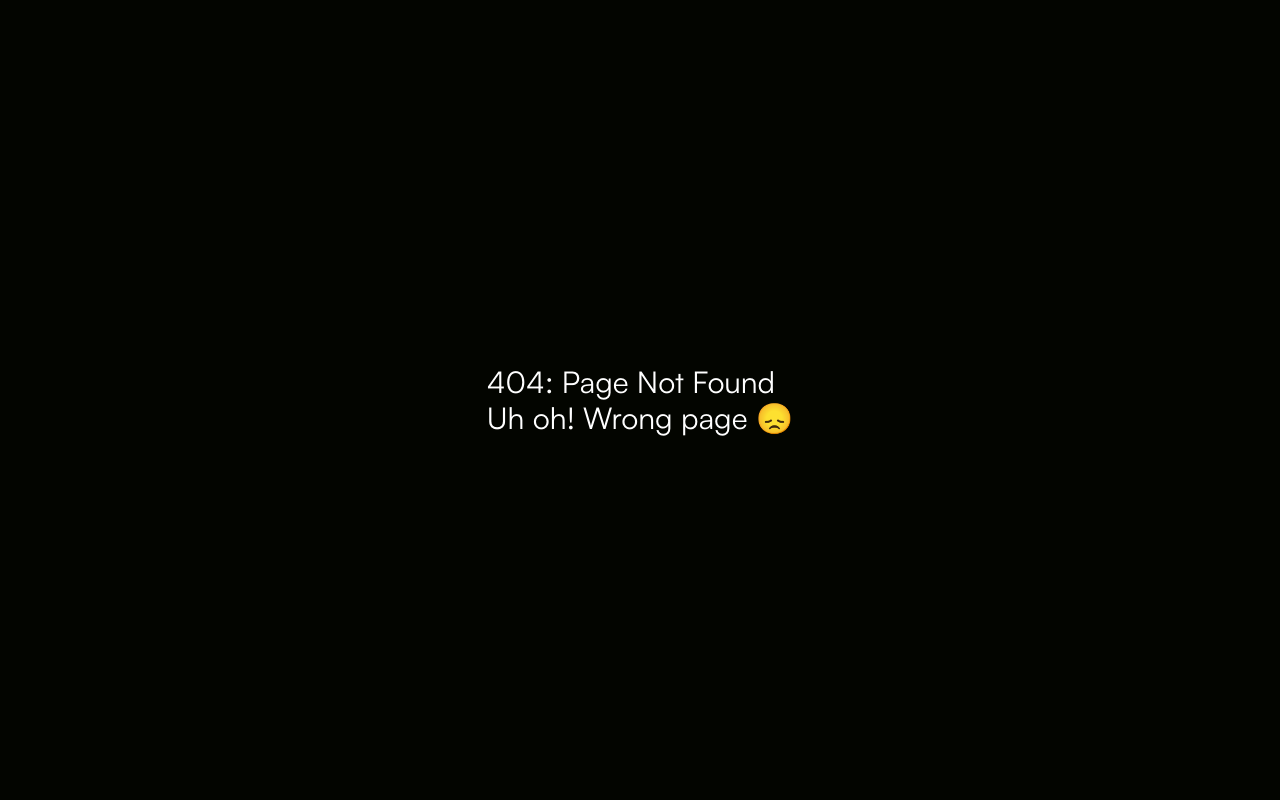
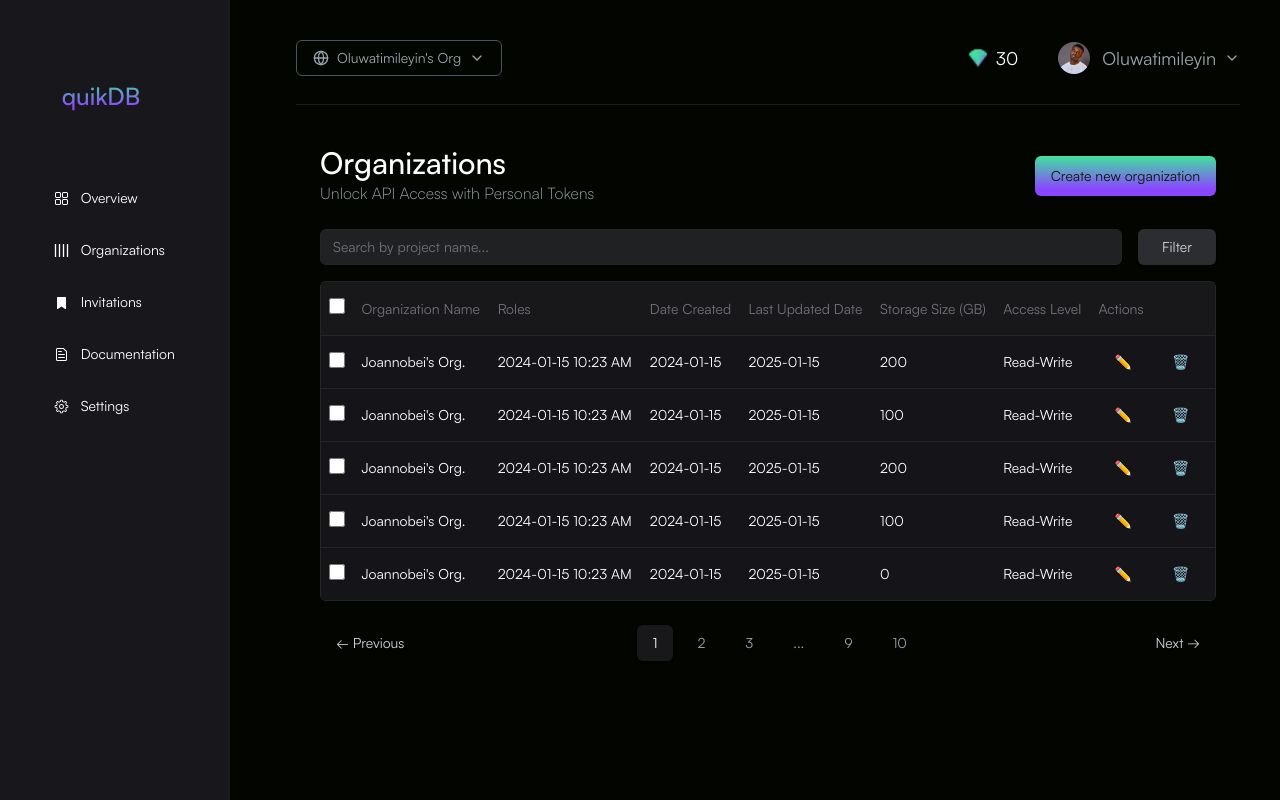
Before and after one commit to quikdb/quikdb-app-beta, a React (Vite) app in the folder src/app_frontend/: page /organizations/list-organizations in a window 1280 px wide. Before the commit this address had no page. Built offline with nearby package versions, Linux system fonts and the light colour scheme.

Commit message:
Merge branch 'main' of github.com:quikdb/quikdb-app-beta into victory

```diff
--- /dev/null
+++ b/src/app_frontend/src/pages/organization/ListOrganizations.tsx
@@ -0,0 +1,189 @@
+import { Link } from 'react-router-dom';
+import { Button } from '@/components/ui/button';
+import { Input } from '@/components/ui/input';
+import { Table, TableHeader, TableBody, TableRow, TableHead, TableCell } from '@/components/ui/table';
+import { useState } from 'react';
+
+const ListOrganizations = () => {
+  const organizations = [
+    {
+      id: 1,
+      name: "Joannobei's Org.",
+      roles: '2024-01-15 10:23 AM',
+      dateCreated: '2024-01-15',
+      lastUpdated: '2025-01-15',
+      storage: '200',
+      clusters: '0 clusters',
+      accessLevel: 'Read-Write',
+    },
+    {
+      id: 2,
+      name: "Joannobei's Org.",
+      roles: '2024-01-15 10:23 AM',
+      dateCreated: '2024-01-15',
+      lastUpdated: '2025-01-15',
+      storage: '100',
+      clusters: '0 clusters',
+      accessLevel: 'Read-Write',
+    },
+    {
+      id: 3,
+      name: "Joannobei's Org.",
+      roles: '2024-01-15 10:23 AM',
+      dateCreated: '2024-01-15',
+      lastUpdated: '2025-01-15',
+      storage: '200',
+      clusters: '0 clusters',
+      accessLevel: 'Read-Write',
+    },
+    {
+      id: 4,
+      name: "Joannobei's Org.",
+      roles: '2024-01-15 10:23 AM',
+      dateCreated: '2024-01-15',
+      lastUpdated: '2025-01-15',
+      storage: '100',
+      clusters: '0 clusters',
+      accessLevel: 'Read-Write',
+    },
+    {
+      id: 5,
+      name: "Joannobei's Org.",
+      roles: '2024-01-15 10:23 AM',
+      dateCreated: '2024-01-15',
+      lastUpdated: '2025-01-15',
+      storage: '0',
+      clusters: '0 clusters',
+      accessLevel: 'Read-Write',
+    },
+  ];
+
+  const [selectedOrganizations, setSelectedOrganizations] = useState<number[]>([]);
+
+  const handleCheckboxChange = (id: number) => {
+    setSelectedOrganizations((prev) =>
+      prev.includes(id) ? prev.filter((orgId) => orgId !== id) : [...prev, id]
+    );
+  };
+
+  const handleSelectAllChange = () => {
+    if (selectedOrganizations.length === organizations.length) {
+      setSelectedOrganizations([]);
+    } else {
+      setSelectedOrganizations(organizations.map((org) => org.id));
+    }
+  };
+
+  return (
+    <div className="mt-10 px-6">
+      {/* Page Header */}
+      <div className="flex justify-between items-center mb-6">
+        <div>
+          <p className="font-satoshi_medium text-3xl text-white">Organizations</p>
+          <p className="font-satoshi_light text-base text-gray-400">
+            Unlock API Access with Personal Tokens
+          </p>
+        </div>
+        <Link to="/organizations/create-organization">
+          <Button size="lg" className="bg-gradient w-fit px-4 text-[#0F1407]">
+            Create new organization
+          </Button>
+        </Link>
+      </div>
+
+      {/* Search and Filter Section */}
+      <div className="flex items-center justify-between mb-4">
+        <Input
+          type="text"
+          placeholder="Search by project name..."
+          className="w-full p-3 bg-[#1F2123] text-white rounded-md"
+        />
+        <Button className="ml-4 bg-[#2B2D30] text-gray-300 p-2 px-6 rounded-md">
+          Filter
+        </Button>
+      </div>
+
+      {/* Organizations Table */}
+      <div className="rounded-md border border-[#242527] bg-[#1F2123] text-white">
+        <Table>
+          <TableHeader>
+            <TableRow>
+              <TableHead className="py-4 text-left">
+                <input
+                  type="checkbox"
+                  checked={selectedOrganizations.length === organizations.length}
+                  onChange={handleSelectAllChange}
+                  className="w-4 h-4 rounded border-gray-300 text-primary focus:ring-0"
+                />
+              </TableHead>
+              <TableHead className="py-4 text-left">Organization Name</TableHead>
+              <TableHead className="text-left">Roles</TableHead>
+              <TableHead className="text-left">Date Created</TableHead>
+              <TableHead className="text-left">Last Updated Date</TableHead>
+              <TableHead className="text-left">Storage Size (GB)</TableHead>
+              <TableHead className="text-left">Access Level</TableHead>
+              <TableHead className="text-left">Actions</TableHead>
+            </TableRow>
+          </TableHeader>
+          <TableBody>
+            {organizations.map((org) => (
+              <TableRow key={org.id}>
+                <TableCell>
+                  <input
+                    type="checkbox"
+                    checked={selectedOrganizations.includes(org.id)}
+                    onChange={() => handleCheckboxChange(org.id)}
+                    className="w-4 h-4 rounded border-gray-300 text-primary focus:ring-0"
+                  />
+                </TableCell>
+                <TableCell>{org.name}</TableCell>
+                <TableCell>{org.roles}</TableCell>
+                <TableCell>{org.dateCreated}</TableCell>
+                <TableCell>{org.lastUpdated}</TableCell>
+                <TableCell>{org.storage}</TableCell>
+                <TableCell>{org.accessLevel}</TableCell>
+                <TableCell className="flex space-x-2">
+                  <Link to={`/organizations/${org.id}/edit`}>
+                    <Button variant="ghost" className="text-gray-300 hover:text-white">
+                      ✏️
+                    </Button>
+                  </Link>
+                  <Button
+                    variant="ghost"
+                    className="text-red-400 hover:text-red-600"
+                    onClick={() => alert('Delete action triggered')}
+                  >
+                    🗑️
+                  </Button>
+                </TableCell>
+              </TableRow>
+            ))}
+          </TableBody>
+        </Table>
+      </div>
+
+      {/* Pagination */}
+      <div className="flex justify-between items-center mt-6 text-gray-300">
+        <Button variant="ghost" className="text-sm">
+          ← Previous
+        </Button>
+        <div className="flex space-x-2">
+          {[1, 2, 3, '...', 9, 10].map((page, index) => (
+            <Button
+              key={index}
+              variant={page === 1 ? 'default' : 'ghost'}
+              className={page === 1 ? 'text-white' : 'text-gray-400'}
+            >
+              {page}
+            </Button>
+          ))}
+        </div>
+        <Button variant="ghost" className="text-sm">
+          Next →
+        </Button>
+      </div>
+    </div>
+  );
+};
+
+export default ListOrganizations;
--- /dev/null
+++ b/src/app_frontend/src/pages/organization/Settings.tsx
@@ -0,0 +1,36 @@
+import { Button } from '@/components/ui/button';
+
+const Settings = () => {
+  return (
+    <div className='mt-10 px-6'>
+      {/* Header */}
+      <div className='flex flex-col items-center mb-8'>
+        <div className='flex flex-col gap-1'>
+          <p className='font-satoshi_medium text-3xl'>Manage Settings</p>
+        </div>
+      </div>
+
+      {/* Settings Options */}
+      <div className='p-8 flex flex-col gap-4'>
+        {[
+          { label: 'Manage members', description: 'Invite, remove, and assign roles to members.' },
+          { label: 'API keys', description: '' },
+          { label: 'Webhooks', description: '' },
+          { label: 'Audit log', description: '' },
+        ].map((item, index) => (
+          <div key={index} className='flex justify-between items-center p-4 bg-black text-white rounded-lg'>
+            <div>
+              <p className='font-satoshi_medium text-lg'>{item.label}</p>
+              {item.description && <p className='text-sm text-gray-400'>{item.description}</p>}
+            </div>
+            <Button className='p-2 bg-gray-800 text-white rounded-md'>{'>'}</Button>
+          </div>
+        ))}{' '}
+        {/* Save Button */}
+        <Button className='bg-gradient w-fit px-6 py-2 mx-auto mt-4 text-[#0F1407]'>Save</Button>
+      </div>
+    </div>
+  );
+};
+
+export default Settings;
```
Also changed, not shown: src/app_frontend/src/App.tsx (+12 -0 lines).
